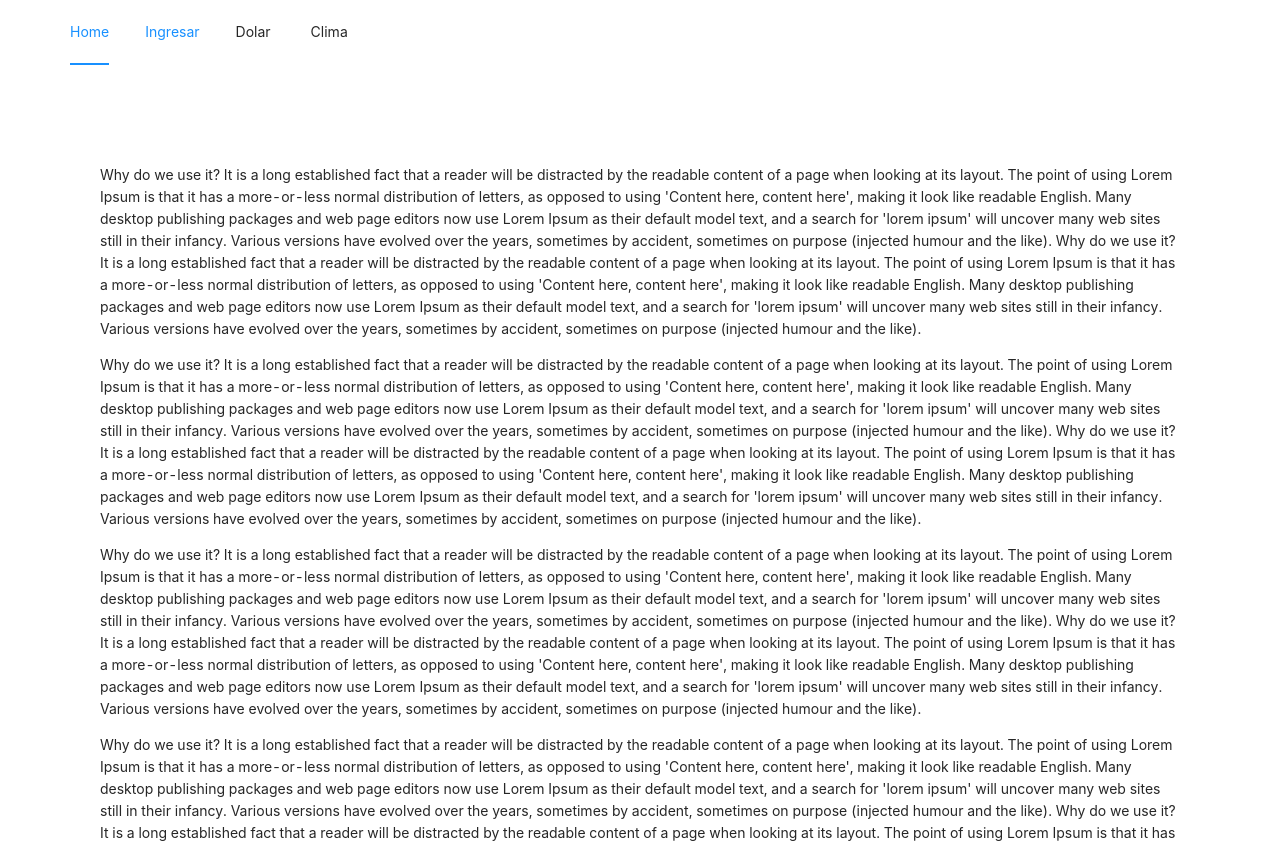
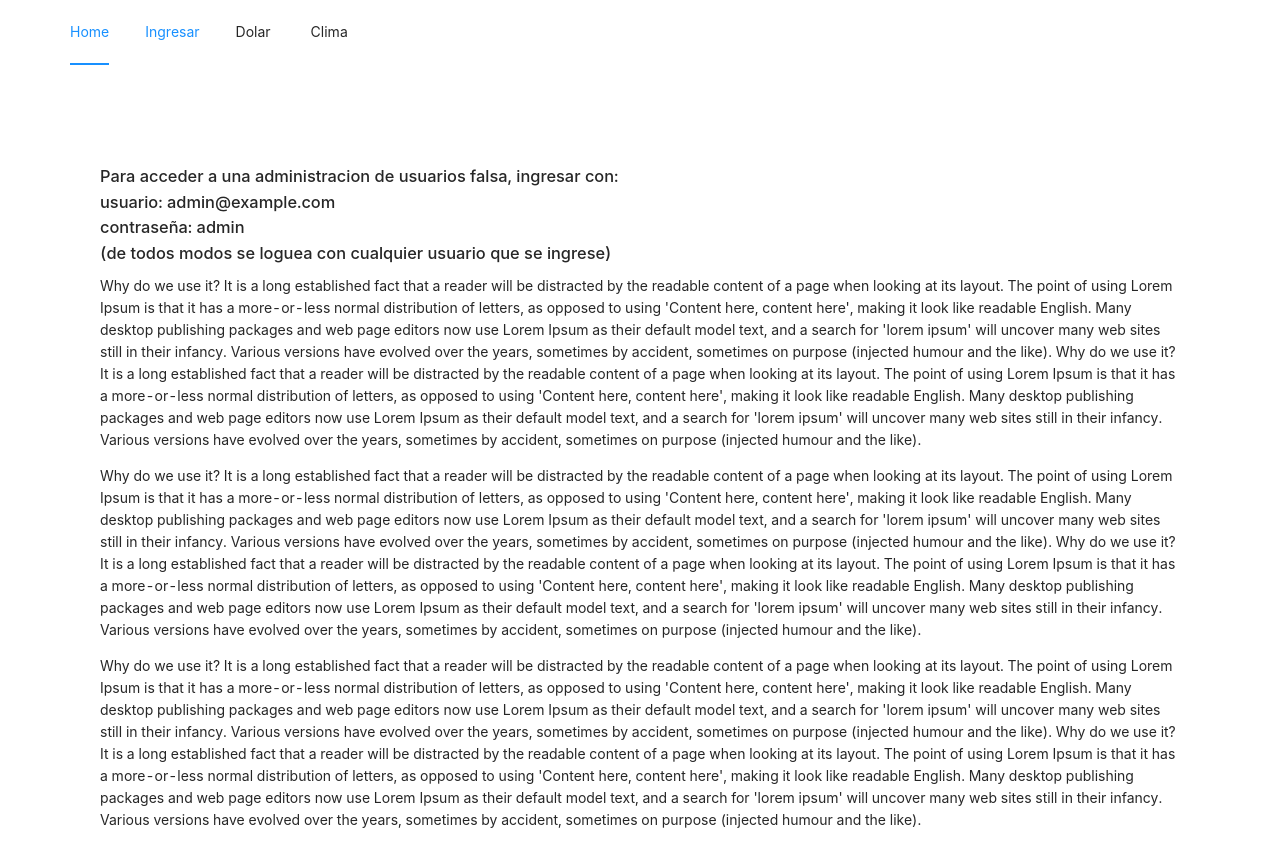
Before and after one commit to marcear/ClicohTest, a React (Create React App) app in the folder clicohtest/: page / in a window 1280 px wide. Shown: the top 843 px of the page. Built offline with nearby package versions, Linux system fonts and the light colour scheme.

Commit message:
add comments

```diff
--- a/clicohtest/src/components/Pages/Home/Home.js
+++ b/clicohtest/src/components/Pages/Home/Home.js
@@ -1,9 +1,20 @@
 //react
 import React, { useEffect } from "react";
+import { Row } from "antd";
 
 const Home = () => {
   return (
     <div>
+      <h3>
+        <Row>
+          Para acceder a una administracion de usuarios falsa, ingresar con:
+        </Row>
+        <Row>usuario: admin@example.com</Row>
+        <Row>contraseña: admin</Row>
+        <Row>
+          (de todos modos se loguea con cualquier usuario que se ingrese)
+        </Row>
+      </h3>
       <p>
         Why do we use it? It is a long established fact that a reader will be
         distracted by the readable content of a page when looking at its layout.
```
Also changed, not shown: 1 other file (tests, documents, lock files or other folders).
